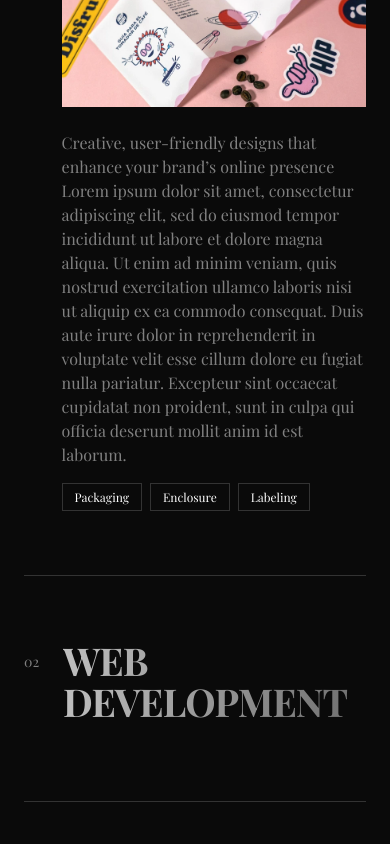
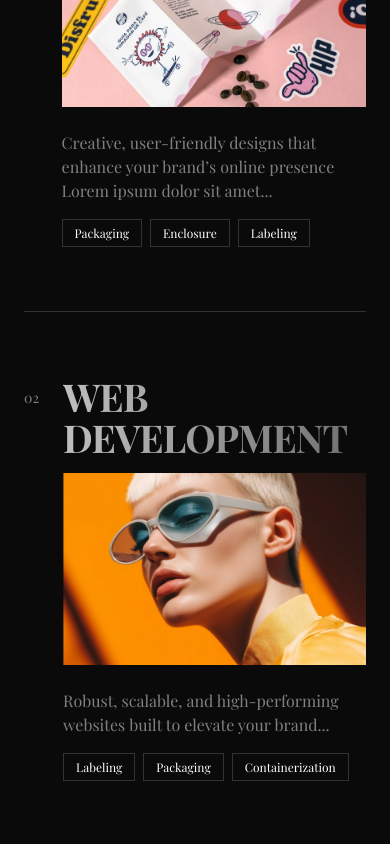
Before and after one commit to shivanisharma33/midis_new, a React (Vite) app: page / in a window 390 px wide. Shown: the part 8660-9504 px from the top of the page. Built offline with nearby package versions, Linux system fonts and the light colour scheme; the HTML template or start-up script is replaced by a standard one; a web font is replaced by a local one.

Commit message:
service-section

```diff
--- a/src/components/ServicesSection.tsx
+++ b/src/components/ServicesSection.tsx
@@ -10,7 +10,7 @@ const services = [
     number: "01",
     title: "WEB DESIGNING",
     description:
-      "Creative, user-friendly designs that enhance your brand’s online presence Lorem ipsum dolor sit amet, consectetur adipiscing elit, sed do eiusmod tempor incididunt ut labore et dolore magna aliqua. Ut enim ad minim veniam, quis nostrud exercitation ullamco laboris nisi ut aliquip ex ea commodo consequat. Duis aute irure dolor in reprehenderit in voluptate velit esse cillum dolore eu fugiat nulla pariatur. Excepteur sint occaecat cupidatat non proident, sunt in culpa qui officia deserunt mollit anim id est laborum.",
+      "Creative, user-friendly designs that enhance your brand’s online presence Lorem ipsum dolor sit amet...",
     tags: ["Packaging", "Enclosure", "Labeling"],
     image: "/images/service-branding.webp",
   },
@@ -18,7 +18,7 @@ const services = [
     number: "02",
     title: "WEB DEVELOPMENT",
     description:
-      "Robust, scalable, and high-performing websites built to elevate your brand and user experience Lorem ipsum dolor sit amet, consectetur adipiscing elit, sed do eiusmod tempor incididunt ut labore et dolore magna aliqua. Ut enim ad minim veniam, quis nostrud exercitation ullamco laboris nisi ut aliquip ex ea commodo consequat. Duis aute irure dolor in reprehenderit in voluptate velit esse cillum dolore eu fugiat nulla pariatur. Excepteur sint occaecat cupidatat non proident, sunt in culpa qui officia deserunt mollit anim id est laborum.",
+      "Robust, scalable, and high-performing websites built to elevate your brand...",
     tags: ["Labeling", "Packaging", "Containerization"],
     image: "/images/service-ui.webp",
   },
@@ -26,7 +26,7 @@ const services = [
     number: "03",
     title: "SEARCH ENGINE OPTIMIZATION",
     description:
-      "Boost your website visibility, traffic, and ranking on Google with our expert SEO solutions Lorem ipsum dolor sit amet, consectetur adipiscing elit, sed do eiusmod tempor incididunt ut labore et dolore magna aliqua. Ut enim ad minim veniam, quis nostrud exercitation ullamco laboris nisi ut aliquip ex ea commodo consequat. Duis aute irure dolor in reprehenderit in voluptate velit esse cillum dolore eu fugiat nulla pariatur. Excepteur sint occaecat cupidatat non proident, sunt in culpa qui officia deserunt mollit anim id est laborum.",
+      "Boost your website visibility, traffic, and ranking on Google...",
     tags: ["Boxing", "Packaging", "Enclosure"],
     image: "/images/service-dev.webp",
   },
@@ -34,7 +34,7 @@ const services = [
     number: "04",
     title: "GRAPHIC DESIGNING",
     description:
-      "Captivating visuals that elevate your brand and grab attention instantly Lorem ipsum dolor sit amet, consectetur adipiscing elit, sed do eiusmod tempor incididunt ut labore et dolore magna aliqua. Ut enim ad minim veniam, quis nostrud exercitation ullamco laboris nisi ut aliquip ex ea commodo consequat. Duis aute irure dolor in reprehenderit in voluptate velit esse cillum dolore eu fugiat nulla pariatur. Excepteur sint occaecat cupidatat non proident, sunt in culpa qui officia deserunt mollit anim id est laborum.",
+      "Captivating visuals that elevate your brand and grab attention instantly...",
     tags: ["Wrapping", "Packaging", "Containerization"],
     image: "/images/service-strategy.webp",
   },
@@ -42,7 +42,7 @@ const services = [
     number: "05",
     title: "GOOGLE ADS & META ADS",
     description:
-      "Maximize your reach and ROI with high-performing ads across Google and Meta platforms Lorem ipsum dolor sit amet, consectetur adipiscing elit, sed do eiusmod tempor incididunt ut labore et dolore magna aliqua. Ut enim ad minim veniam, quis nostrud exercitation ullamco laboris nisi ut aliquip ex ea commodo consequat. Duis aute irure dolor in reprehenderit in voluptate velit esse cillum dolore eu fugiat nulla pariatur. Excepteur sint occaecat cupidatat non proident, sunt in culpa qui officia deserunt mollit anim id est laborum.",
+      "Maximize your reach and ROI with high-performing ads across Google and Meta...",
     tags: ["Ads", "Marketing", "Paid Campaigns"],
     image: "/images/service-strategy.webp",
   },
@@ -55,14 +55,17 @@ export const ServicesSection = () => {
   useEffect(() => {
     if (!sectionRef.current) return;
 
+    const isMobile = window.innerWidth < 768;
+    if (isMobile) return; // ✅ MOBILE FIX — disable ScrollTrigger
+
     const ctx = gsap.context(() => {
       const items = gsap.utils.toArray<HTMLElement>(".service-item");
 
       items.forEach((item, index) => {
         ScrollTrigger.create({
           trigger: item,
-          start: "top center",
-          end: "bottom center",
+          start: "top 55%",
+          end: "bottom 55%",
           onEnter: () => setActiveIndex(index),
           onEnterBack: () => setActiveIndex(index),
         });
@@ -73,13 +76,13 @@ export const ServicesSection = () => {
   }, []);
 
   return (
-    <section
-      ref={sectionRef}
-      className=" bg-background font-playfair antialiased"
-    >
+    <section ref={sectionRef} className="bg-background font-playfair antialiased">
       <div className="container mx-auto px-6 lg:px-12">
 
-        {services.map((service, index) => (
+        {services.map((service, index) => {
+          const isActive = activeIndex === index;
+
+          return (
             <div
               key={service.number}
               className="service-item border-t border-border"
@@ -98,9 +101,7 @@ export const ServicesSection = () => {
                       {/* TITLE */}
                       <h3
                         className="
-                        font-bold tracking-tight
-                        leading-[1.05]
-                        mb-4
+                          font-bold tracking-tight leading-[1.05] mb-4
                           text-transparent bg-clip-text
                           bg-gradient-to-r from-[#bfbfbf] to-[#6d6d6d]
                           text-[clamp(2.4rem,6vw,6rem)]
@@ -109,38 +110,27 @@ export const ServicesSection = () => {
                         {service.title}
                       </h3>
 
-                    {/* ✅ MOBILE IMAGE */}
-                    <AnimatePresence>
-                      {activeIndex === index && (
-                        <motion.div
-                          initial={{ opacity: 0, y: 20 }}
-                          animate={{ opacity: 1, y: 0 }}
-                          exit={{ opacity: 0, y: 20 }}
-                          transition={{ duration: 0.4 }}
-                          className="md:hidden mb-6"
-                        >
+                      {/* ✅ MOBILE IMAGE (NO BLINK) */}
+                      <div className="md:hidden mb-6">
                         <img
                           src={service.image}
                           alt={service.title}
                           className="w-full h-48 object-cover rounded-lg"
                         />
-                        </motion.div>
-                      )}
-                    </AnimatePresence>
+                      </div>
 
                       {/* DESCRIPTION + TAGS */}
                       <AnimatePresence>
-                      {activeIndex === index && (
+                        {(isActive || window.innerWidth < 768) && (
                           <motion.div
-                          initial={{ y: 30, opacity: 0 }}
+                            initial={{ y: 20, opacity: 0 }}
                             animate={{ y: 0, opacity: 1 }}
-                          exit={{ y: 30, opacity: 0 }}
-                          transition={{ duration: 0.5 }}
+                            exit={{ y: 20, opacity: 0 }}
+                            transition={{ duration: 0.4 }}
                           >
-                         <p className="text-base text-muted-foreground max-w-lg mb-4 ">
+                            <p className="text-base text-muted-foreground max-w-lg mb-4">
                               {service.description}
                             </p>
-
 
                             <div className="flex flex-wrap gap-2">
                               {service.tags.map((tag) => (
@@ -159,13 +149,13 @@ export const ServicesSection = () => {
                     </div>
                   </div>
 
-                {/* ✅ DESKTOP IMAGE */}
+                  {/* ✅ DESKTOP IMAGE (STABLE) */}
                   <AnimatePresence>
-                  {activeIndex === index && (
+                    {isActive && (
                       <motion.div
-                      initial={{ opacity: 0, scale: 0.95 }}
+                        initial={{ opacity: 0, scale: 0.96 }}
                         animate={{ opacity: 1, scale: 1 }}
-                      exit={{ opacity: 0, scale: 0.95 }}
+                        exit={{ opacity: 0, scale: 0.96 }}
                         transition={{ duration: 0.4 }}
                         className="hidden md:block relative z-20 w-72 h-48 flex-shrink-0"
                       >
@@ -181,7 +171,9 @@ export const ServicesSection = () => {
                 </div>
               </div>
             </div>
-        ))}
+          );
+        })}
+
       </div>
     </section>
   );
```
Lines whose indentation alone changed are shown as unchanged.
